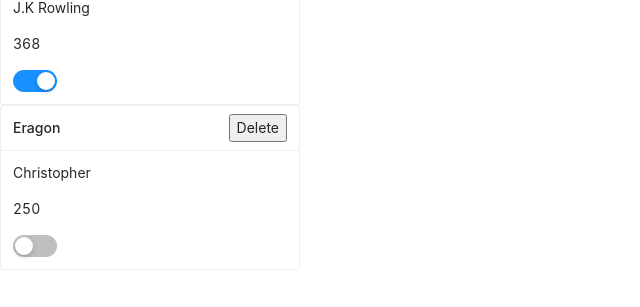
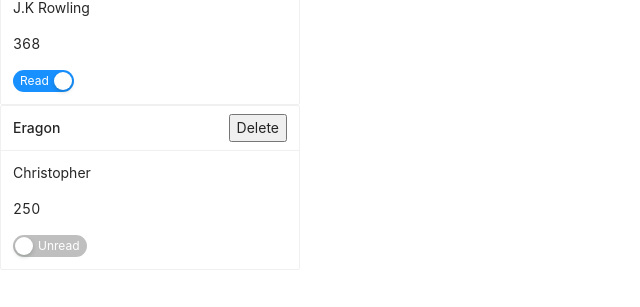
Before and after one commit to codingXwolf/library, a React (Create React App) app in the folder library-react/: page / in a window 1280 px wide. Shown: the part 144-451 px from the top of the page, without its empty margins (0-640 px from the left). Built offline with nearby package versions, Linux system fonts and the light colour scheme.

Commit message:
Switch displays Read and Unread

```diff
--- a/library-react/src/components/BookCard.js
+++ b/library-react/src/components/BookCard.js
@@ -17,7 +17,12 @@
             >
               <p>{this.props.data.author}</p>
               <p>{this.props.data.pages}</p>
-              <Switch checked={this.props.data.readStatus} onChange={this.props.readStatusHandler}></Switch>
+              <Switch
+                checked={this.props.data.readStatus}
+                onChange={this.props.readStatusHandler}
+                checkedChildren="Read"
+                unCheckedChildren="Unread"
+              ></Switch>
             </Card>
           </div>
         );
```
Also changed, not shown: 1 other file (tests, documents, lock files or other folders).
